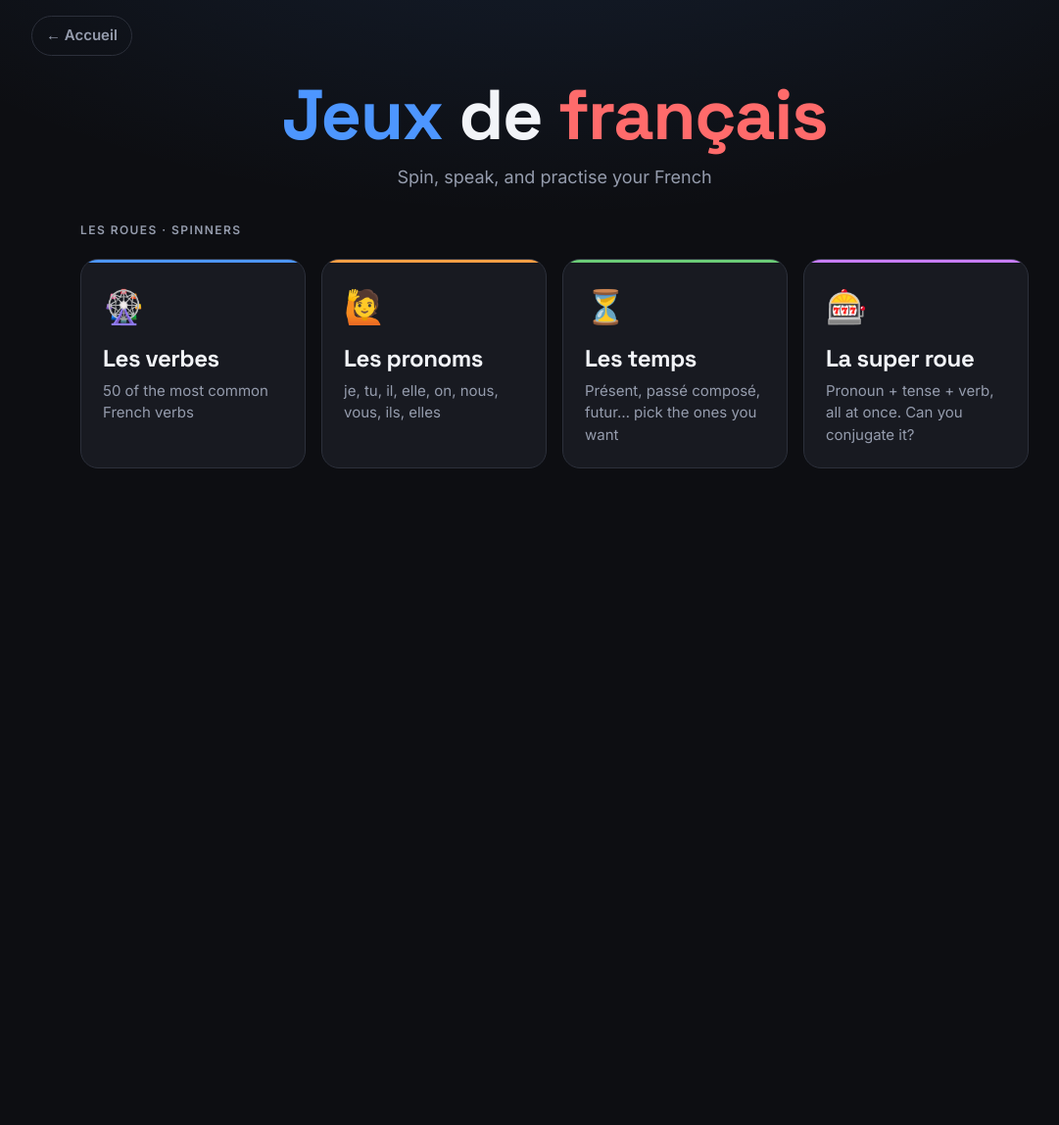
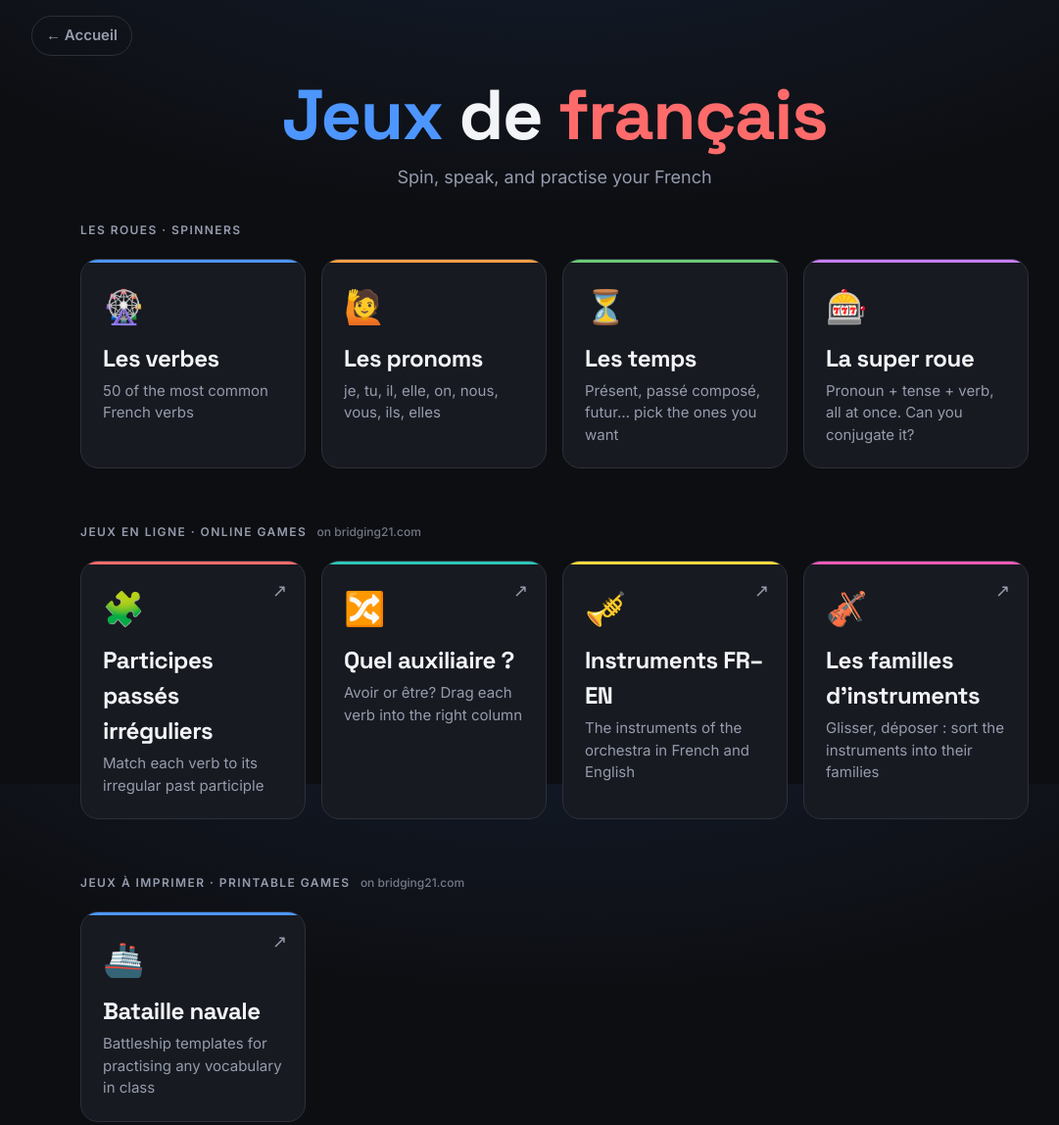
Before and after one commit to lingvemulo/french-games, a website: page public/jeux.html in a window 1280 px wide. Shown: the whole page at 98% size, without its empty margins (74-1155 px from the left). Before the commit the page ends 800 px from the top, so only its background shows below. Drawn offline with Linux system fonts and the light colour scheme.

Commit message:
Jeux: add B21 online games (FLE category) and printable Bataille navale
Co-Authored-By: Claude Opus 5.5 <noreply@anthropic.com>

```diff
--- a/public/jeux.html
+++ b/public/jeux.html
@@ -43,5 +43,43 @@
     <p>Pronoun + tense + verb, all at once. Can you conjugate it?</p>
   </a>
 </div>
+
+<div class="section-label">Jeux en ligne · Online games <span class="label-note">on bridging21.com</span></div>
+<div class="game-grid">
+  <a class="game-card ext" href="https://www.bridging21.com/participes-passes-irreguliers-jeu/" target="_blank" rel="noopener" style="--c:#ff6b6b">
+    <span class="ext-mark" aria-hidden="true">↗</span>
+    <div class="emoji">🧩</div>
+    <h2>Participes passés irréguliers</h2>
+    <p>Match each verb to its irregular past participle</p>
+  </a>
+  <a class="game-card ext" href="https://www.bridging21.com/quel-auxiliaire/" target="_blank" rel="noopener" style="--c:#2ec4b6">
+    <span class="ext-mark" aria-hidden="true">↗</span>
+    <div class="emoji">🔀</div>
+    <h2>Quel auxiliaire ?</h2>
+    <p>Avoir or être? Drag each verb into the right column</p>
+  </a>
+  <a class="game-card ext" href="https://www.bridging21.com/instruments-fr-en/" target="_blank" rel="noopener" style="--c:#ffd93d">
+    <span class="ext-mark" aria-hidden="true">↗</span>
+    <div class="emoji">🎺</div>
+    <h2>Instruments FR–EN</h2>
+    <p>The instruments of the orchestra in French and English</p>
+  </a>
+  <a class="game-card ext" href="https://www.bridging21.com/les-familles-dinstruments-glisser-deposer/" target="_blank" rel="noopener" style="--c:#f15bb5">
+    <span class="ext-mark" aria-hidden="true">↗</span>
+    <div class="emoji">🎻</div>
+    <h2>Les familles d’instruments</h2>
+    <p>Glisser, déposer : sort the instruments into their families</p>
+  </a>
+</div>
+
+<div class="section-label">Jeux à imprimer · Printable games <span class="label-note">on bridging21.com</span></div>
+<div class="game-grid">
+  <a class="game-card ext" href="https://www.bridging21.com/battleship-bataille-navale/" target="_blank" rel="noopener" style="--c:#4d96ff">
+    <span class="ext-mark" aria-hidden="true">↗</span>
+    <div class="emoji">🚢</div>
+    <h2>Bataille navale</h2>
+    <p>Battleship templates for practising any vocabulary in class</p>
+  </a>
+</div>
 </body>
 </html>
--- a/public/style.css
+++ b/public/style.css
@@ -601,3 +601,23 @@ a.hub-card:hover .hub-arrow { transform: translateX(4px); color: var(--c); }
   .res-item { grid-template-columns: 1fr auto; }
   .res-kind { display: none; }
 }
+
+/* ---------- External (bridging21.com) game cards ---------- */
+.label-note {
+  text-transform: none;
+  letter-spacing: 0;
+  font-weight: 500;
+  color: var(--muted);
+  opacity: 0.75;
+  margin-left: 6px;
+}
+.game-card .ext-mark {
+  position: absolute;
+  top: 16px;
+  right: 18px;
+  color: var(--muted);
+  font-size: 18px;
+  transition: color 0.15s, transform 0.15s;
+}
+.game-card.ext:hover .ext-mark { color: var(--c); transform: translate(2px, -2px); }
+.game-grid + .section-label { margin-top: 8px; }
```
Also changed, not shown: public/index.html (+1 -1 lines).
